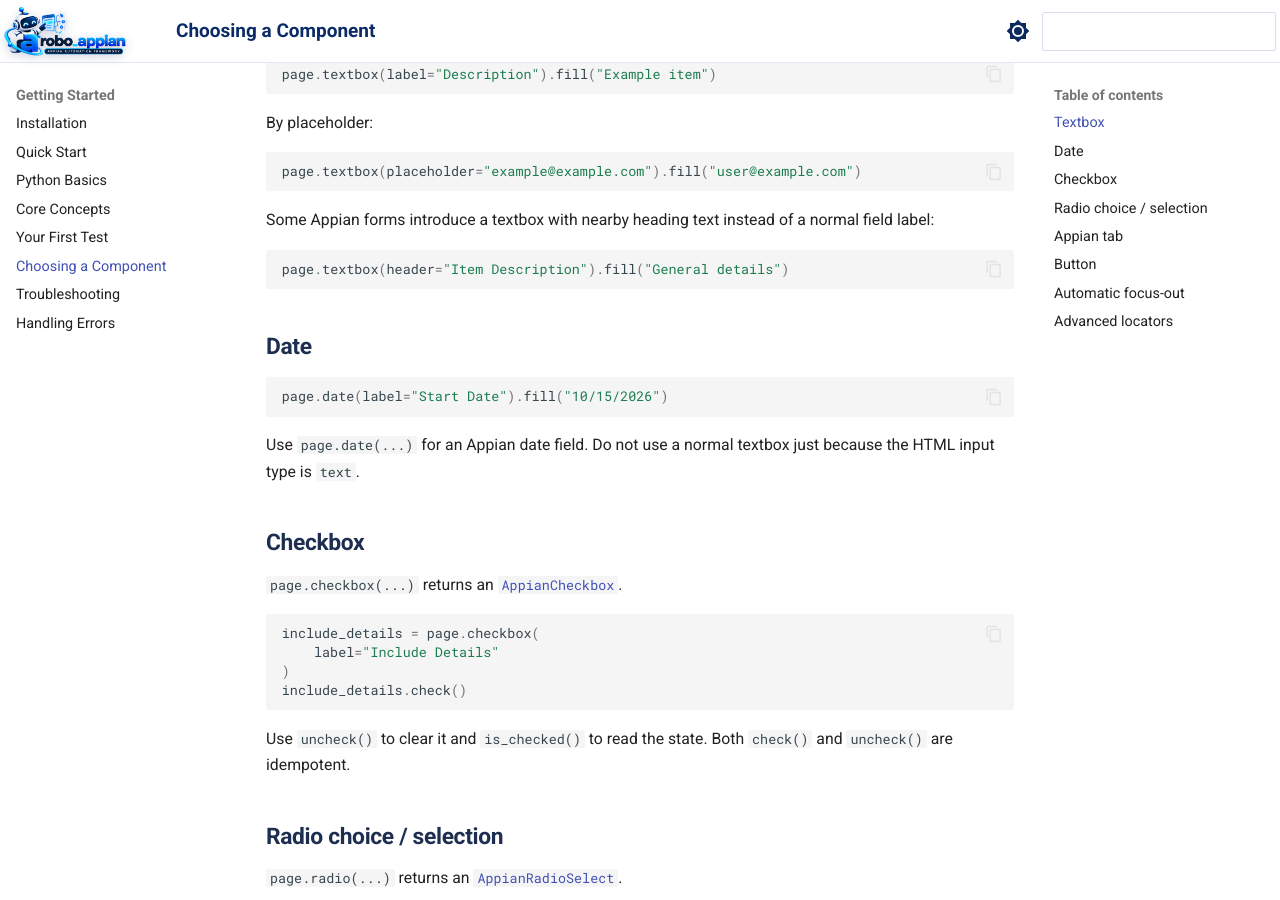
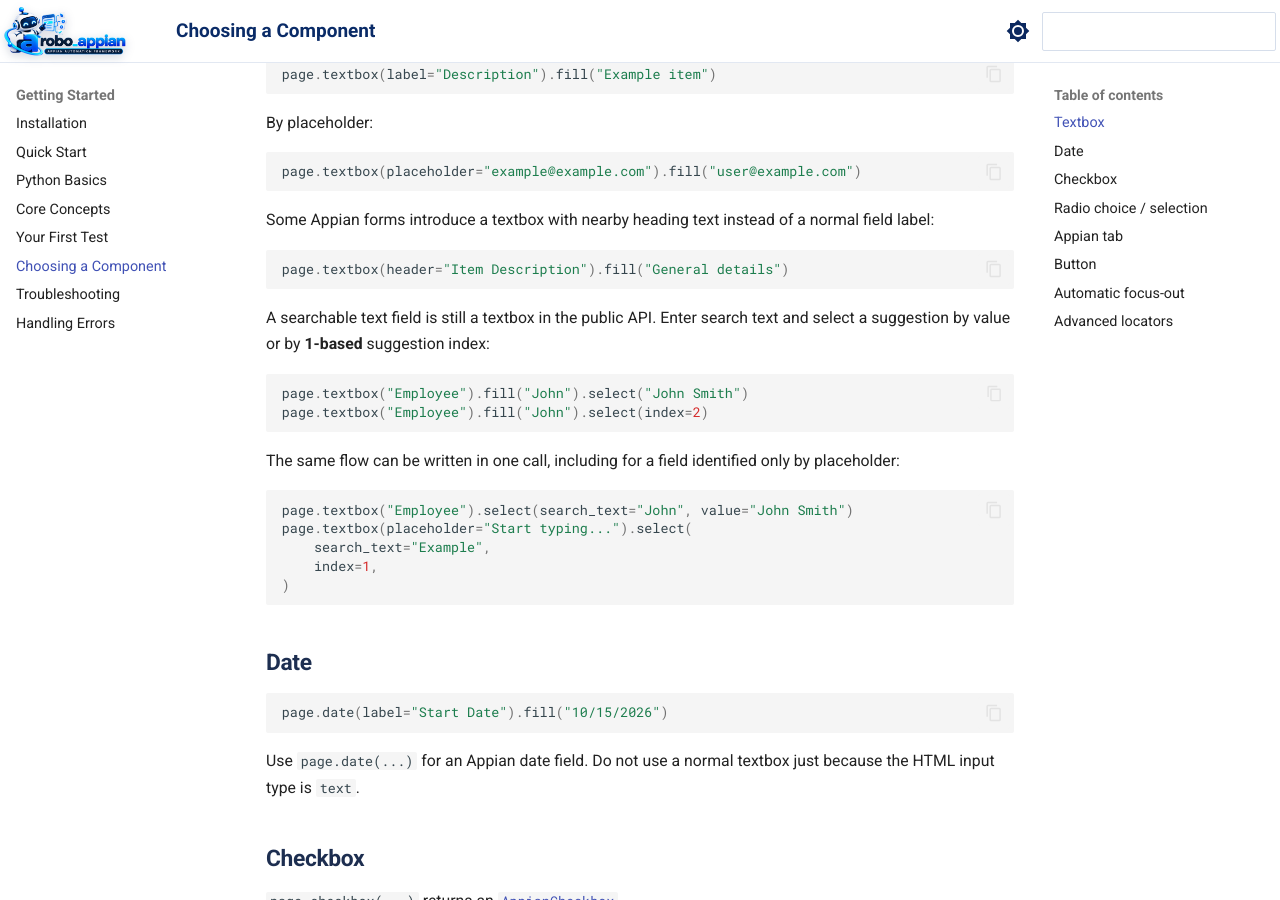
Before and after one commit to dinilmithra/robo-appian, an MkDocs documentation site: the page built from docs/getting-started/component-basics.md, in a window 1280 px wide and 900 px high, scrolled down 872 px. Built offline with MkDocs 1.6.1 and Material for MkDocs 9.7.7, drawn with Linux system fonts in a browser that asks for light colours; some of the changed text lies outside the part shown.

Commit message:
Enhance documentation for searchable text-entry controls: update examples and clarify usage in AppianTextbox, AppianPage, and component guides

````diff
--- a/docs/getting-started/component-basics.md
+++ b/docs/getting-started/component-basics.md
@@ -4,7 +4,7 @@
 
 | I need to... | Use |
 | --- | --- |
-| Enter text | `page.textbox(...)` |
+| Enter text or select a searchable text suggestion | `page.textbox(...)` |
 | Enter a date | `page.date(...)` |
 | Check or uncheck a checkbox | `page.checkbox(...).check()` / `.uncheck()` |
 | Choose a radio option | `page.radio(...).select(...)` |
@@ -34,6 +34,23 @@
 
 ```python
 page.textbox(header="Item Description").fill("General details")
+```
+
+A searchable text field is still a textbox in the public API. Enter search text and select a suggestion by value or by **1-based** suggestion index:
+
+```python
+page.textbox("Employee").fill("John").select("John Smith")
+page.textbox("Employee").fill("John").select(index=2)
+```
+
+The same flow can be written in one call, including for a field identified only by placeholder:
+
+```python
+page.textbox("Employee").select(search_text="John", value="John Smith")
+page.textbox(placeholder="Start typing...").select(
+    search_text="Example",
+    index=1,
+)
 ```
 
 ## Date
````
Also changed, not shown: README.md (+1 -0 lines), docs/api/appian-cell.md (+1 -1 lines), docs/api/appian-page.md (+1 -0 lines), docs/api/appian-textbox.md (+18 -3 lines), docs/api/index.md (+1 -1 lines), docs/guides/components.md (+18 -0 lines).
